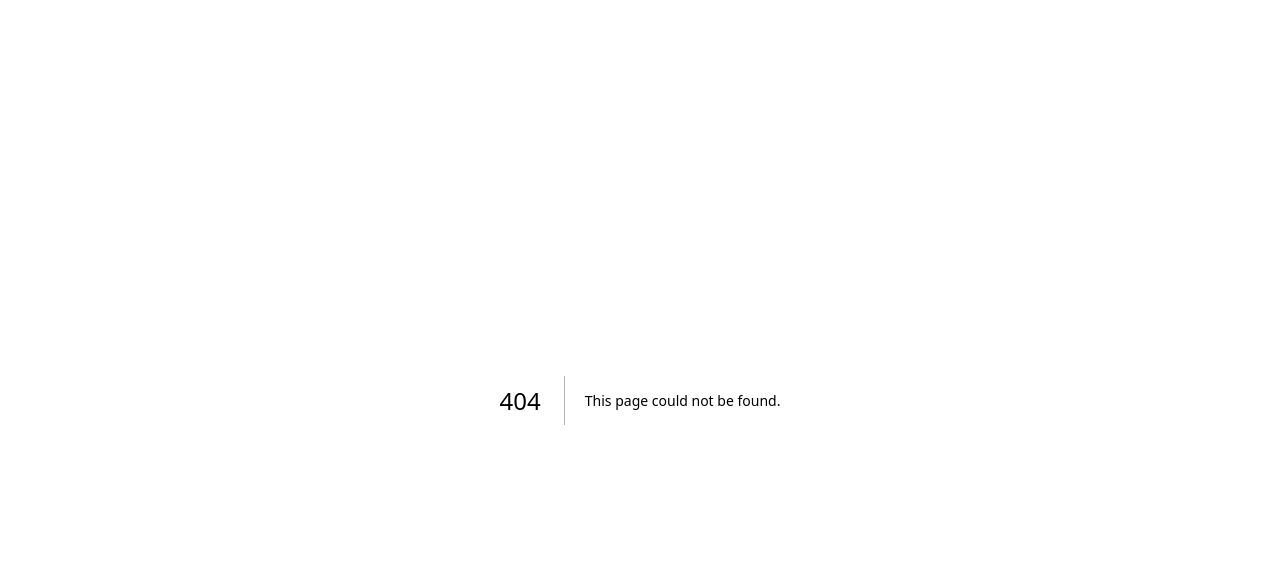
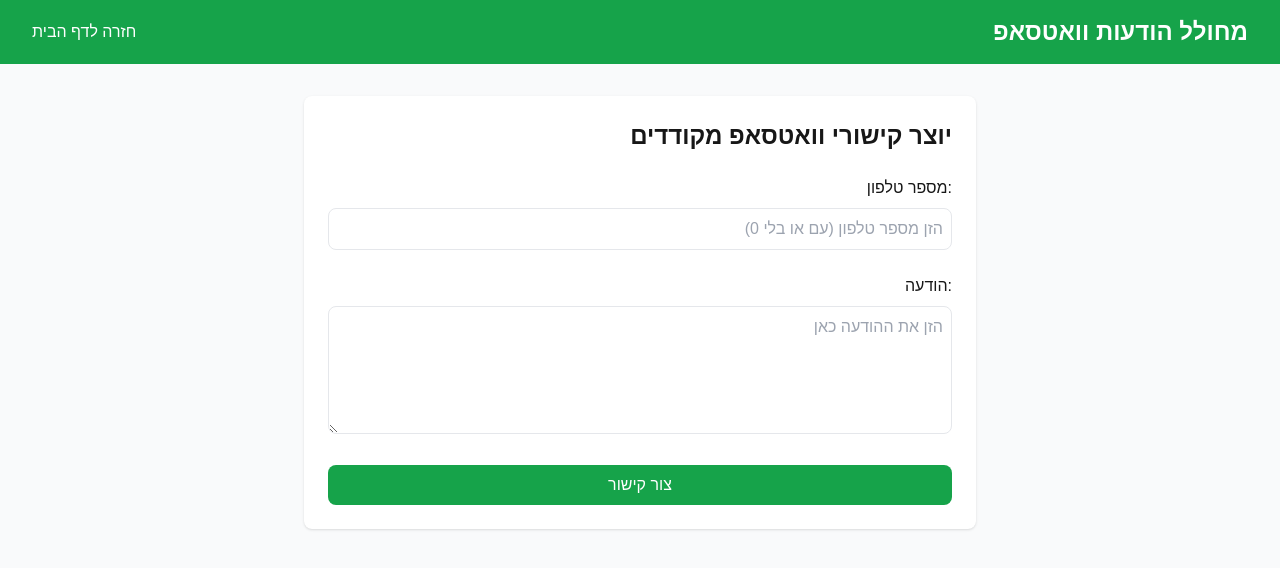
Before and after one commit to yehudasadya/web-toolssss, a Next.js app: page /whatsapp in a window 1280 px wide. Before the commit this address had no page. Shown: the top 568 px of the page. Built offline with nearby package versions, Linux system fonts and the light colour scheme.

Commit message:
שיפור עיצוב ויצירת דף בית

```diff
--- /dev/null
+++ b/app/whatsapp/page.tsx
@@ -0,0 +1,18 @@
+import WhatsAppEncoder from '../components/WhatsAppEncoder';
+
+export default function WhatsAppPage() {
+  return (
+    <main className="min-h-screen bg-gray-50">
+      <nav className="bg-green-600 text-white p-4">
+        <div className="container mx-auto px-4 flex justify-between items-center">
+          <a href="/" className="text-white hover:text-gray-200">חזרה לדף הבית</a>
+          <h1 className="text-2xl font-bold">מחולל הודעות וואטסאפ</h1>
+        </div>
+      </nav>
+
+      <div className="container mx-auto p-8">
+        <WhatsAppEncoder />
+      </div>
+    </main>
+  );
+}
```
